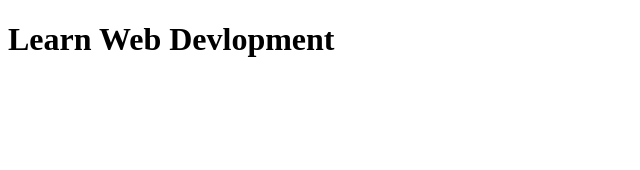
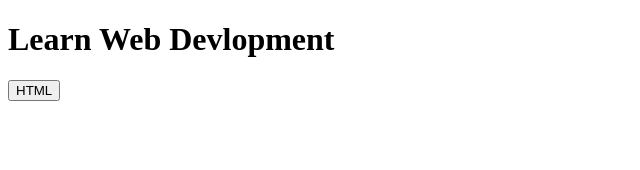
Before and after one commit to ValerioDiBiagio/react-use-state, a React (Vite) app: page / in a window 1280 px wide. Shown: the top 170 px of the page, without its empty margins (0-640 px from the left). Built offline with nearby package versions, Linux system fonts and the light colour scheme.

Commit message:
feat: add button component to show it on page

```diff
--- a/src/App.jsx
+++ b/src/App.jsx
@@ -1,10 +1,16 @@
 import { useState } from 'react'
+
+// importare header
 import Header from './components/Header'
+
+// importare main
+import Main from './components/Main'
 
 function App() {
   return (
     <>
       <Header />
+      <Main />
 
     </>
   )
--- /dev/null
+++ b/src/components/Button.jsx
@@ -0,0 +1,8 @@
+// funzione bottone
+export default function Button({ title }) {
+    return (
+        <div>
+            <button>{title[0].title}</button>
+        </div>
+    )
+}
--- a/src/components/Header.jsx
+++ b/src/components/Header.jsx
@@ -1,3 +1,4 @@
+// funzione per l'header
 export default function Header() {
     return (
         <header>
--- /dev/null
+++ b/src/components/Main.jsx
@@ -0,0 +1,12 @@
+// importare il bottone
+import Button from "./Button";
+
+// importare array linguaggi
+import languages from '../data/languages'
+
+// funzione main
+export default function Main() {
+    return (
+        <Button title={languages} />
+    )
+}
--- a/src/data/languages.js
+++ b/src/data/languages.js
@@ -30,3 +30,5 @@ const languages = [
     description: "ReactJS è una libreria JavaScript per costruire interfacce utente, in particolare applicazioni a pagina singola. Consente agli sviluppatori di creare componenti UI riutilizzabili e di gestire efficacemente lo stato dell'applicazione."
   }
 ];
+
+export default languages;
```
Also changed, not shown: src/components/Card.jsx (added).
